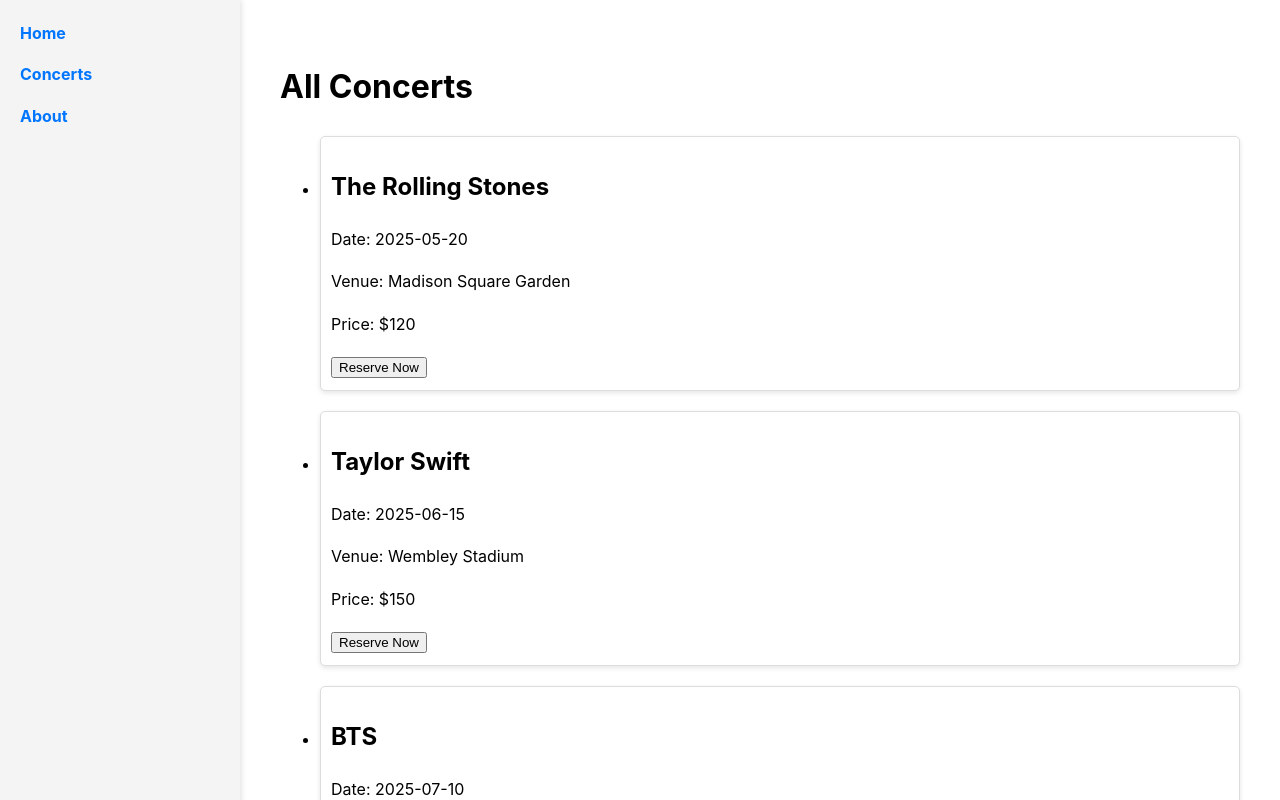
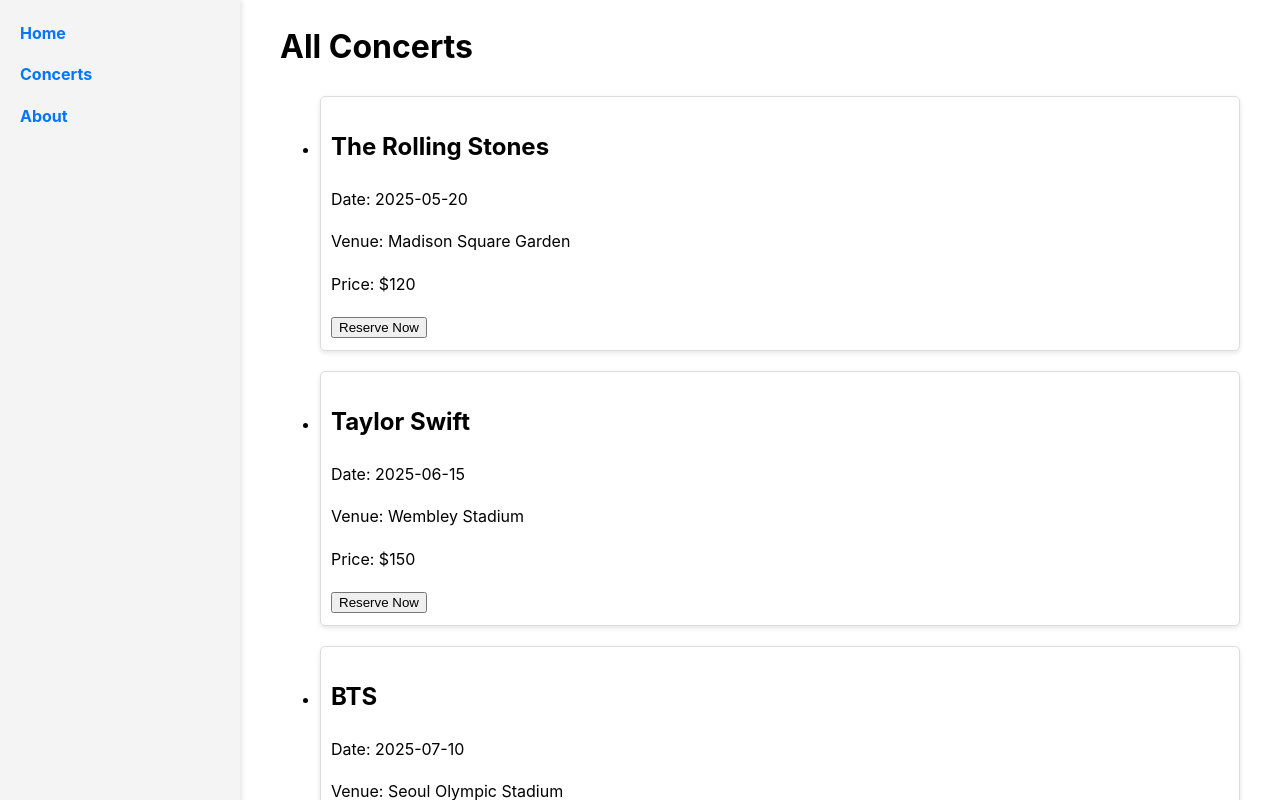
Before and after one commit to 6634445623/somsri, a Next.js app: page /concert in a window 1280 px wide. Shown: the top 800 px of the page. Built offline with nearby package versions, Linux system fonts and the light colour scheme.

Commit message:
VIBE: remove padding

```diff
--- a/styles/home.module.css
+++ b/styles/home.module.css
@@ -45,7 +45,7 @@
 
 .mainContent {
   flex: 1;
-  padding: 20px;
+  padding: 0 20px 20px; /* Removed top padding */
 }
 
 .concertItem {
```
